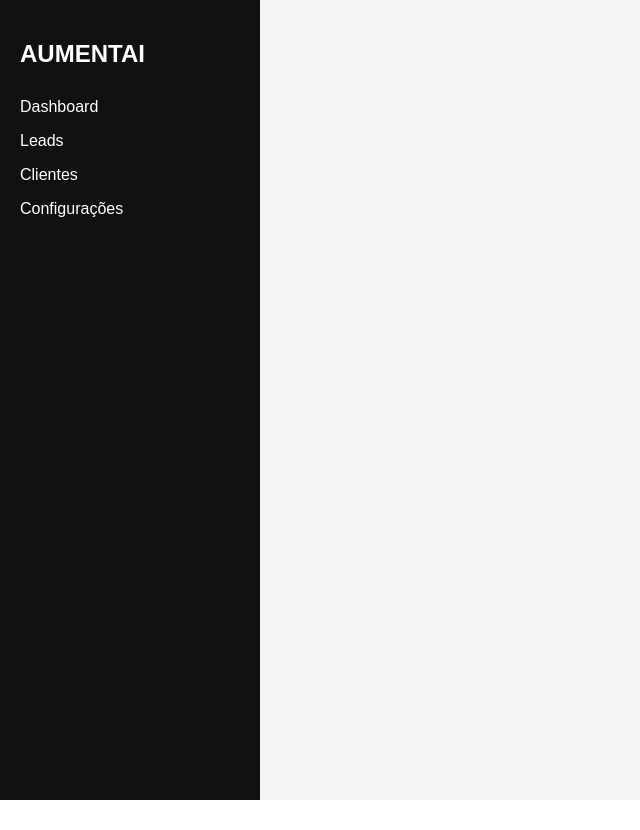
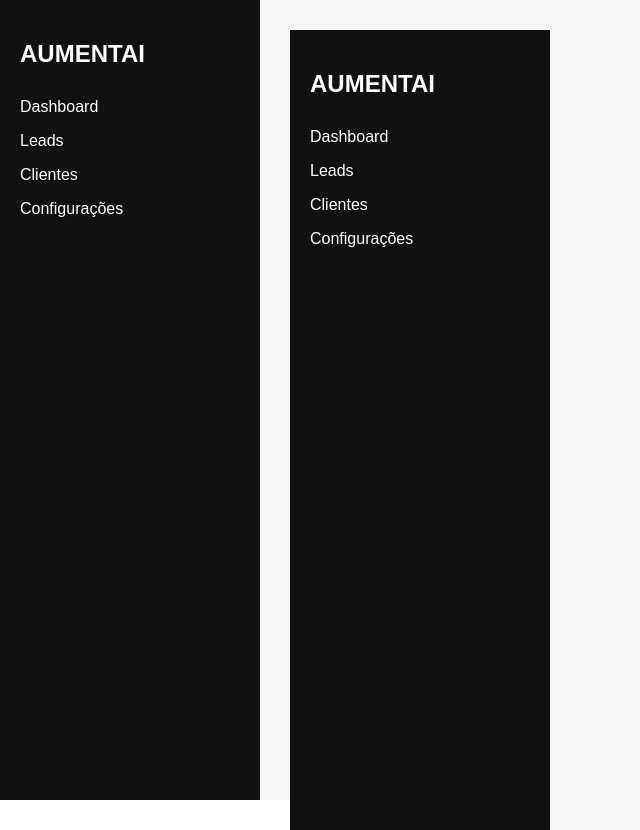
Before and after one commit to aumentai/crm-au, a Next.js app: page / in a window 1280 px wide. Shown: the whole page, without its empty margins (0-640 px from the left). Before the commit the page ends 800 px from the top, so only its background shows below. Built offline with nearby package versions, Linux system fonts and the light colour scheme.

Commit message:
Update layout.js

```diff
--- a/app/layout.js
+++ b/app/layout.js
@@ -1,7 +1,41 @@
 export default function RootLayout({ children }) {
   return (
     <html lang="pt-br">
-      <body>{children}</body>
+      <body style={{ margin: 0, fontFamily: "Arial" }}>
+        <div style={{ display: "flex", height: "100vh" }}>
+
+          {/* SIDEBAR */}
+          <aside
+            style={{
+              width: "220px",
+              background: "#111",
+              color: "#fff",
+              padding: "20px",
+            }}
+          >
+            <h2>AUMENTAI</h2>
+
+            <nav style={{ marginTop: "30px" }}>
+              <p>Dashboard</p>
+              <p>Leads</p>
+              <p>Clientes</p>
+              <p>Configurações</p>
+            </nav>
+          </aside>
+
+          {/* CONTEÚDO */}
+          <main
+            style={{
+              flex: 1,
+              background: "#f5f5f5",
+              padding: "30px",
+            }}
+          >
+            {children}
+          </main>
+
+        </div>
+      </body>
     </html>
   );
 }
```
